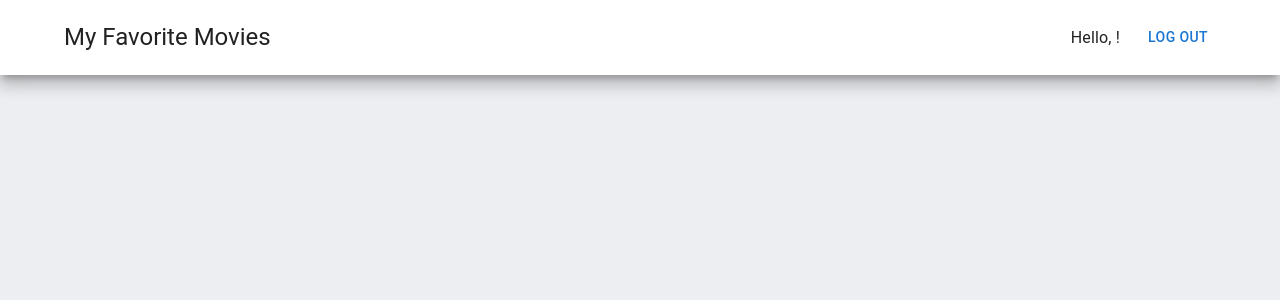
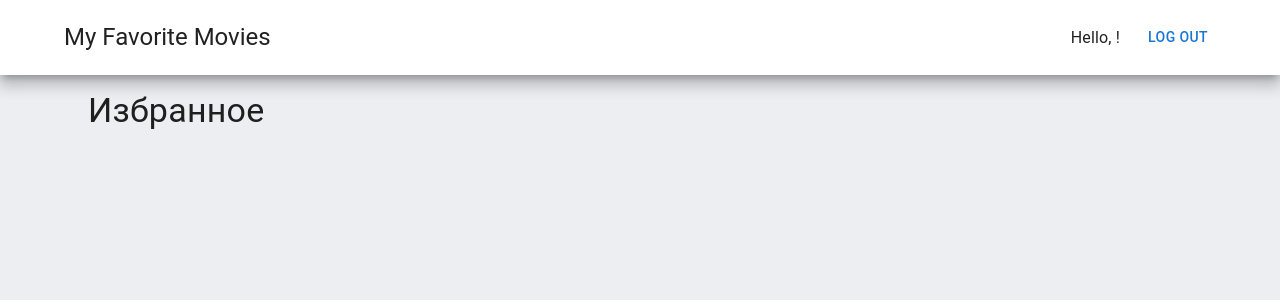
Before and after one commit to foxsheldin/my-favorite-movies-front, a React (Create React App) app: page /panel in a window 1280 px wide. Shown: the top 300 px of the page. Built offline with nearby package versions, Linux system fonts and the light colour scheme.

Commit message:
add FavoriteMoviePage

```diff
--- a/src/App.tsx
+++ b/src/App.tsx
@@ -2,13 +2,14 @@ import React from "react";
 import { createBrowserRouter, RouterProvider } from "react-router-dom";
 import AuthPage from "@pages/AuthPage/AuthPage";
 import PanelLayout from "@pages/PanelLayout";
+import FavoriteMoviePage from "@pages/FavoriteMoviePage";
 
 const router = createBrowserRouter([
   { path: "/", element: <AuthPage /> },
   {
     path: "/panel",
     element: <PanelLayout />,
-    children: [],
+    children: [{ index: true, element: <FavoriteMoviePage /> }],
   },
 ]);
 
--- /dev/null
+++ b/src/pages/FavoriteMoviePage/index.tsx
@@ -0,0 +1,17 @@
+import React from "react";
+import { Container, Typography } from "@mui/material";
+import { CustomizedContainer } from "./styles";
+
+const FavoriteMoviePage = () => {
+  return (
+    <CustomizedContainer>
+      <Container>
+        <Typography variant="h4" component="h1">
+          Избранное
+        </Typography>
+      </Container>
+    </CustomizedContainer>
+  );
+};
+
+export default FavoriteMoviePage;
--- /dev/null
+++ b/src/pages/FavoriteMoviePage/styles.ts
@@ -0,0 +1,7 @@
+import { Container, styled } from "@mui/material";
+
+export const CustomizedContainer = styled(Container)`
+  display: flex;
+  flex-direction: column;
+  row-gap: 10px;
+`;
```
